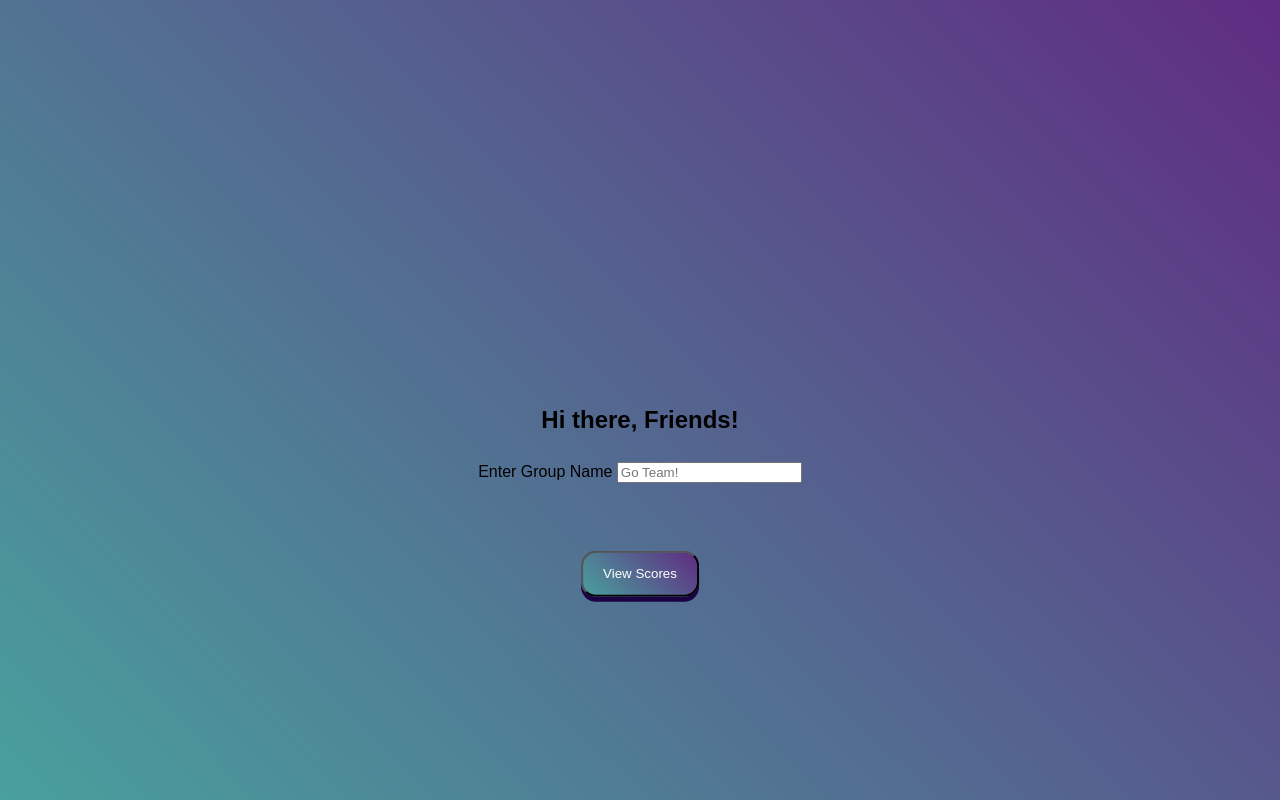
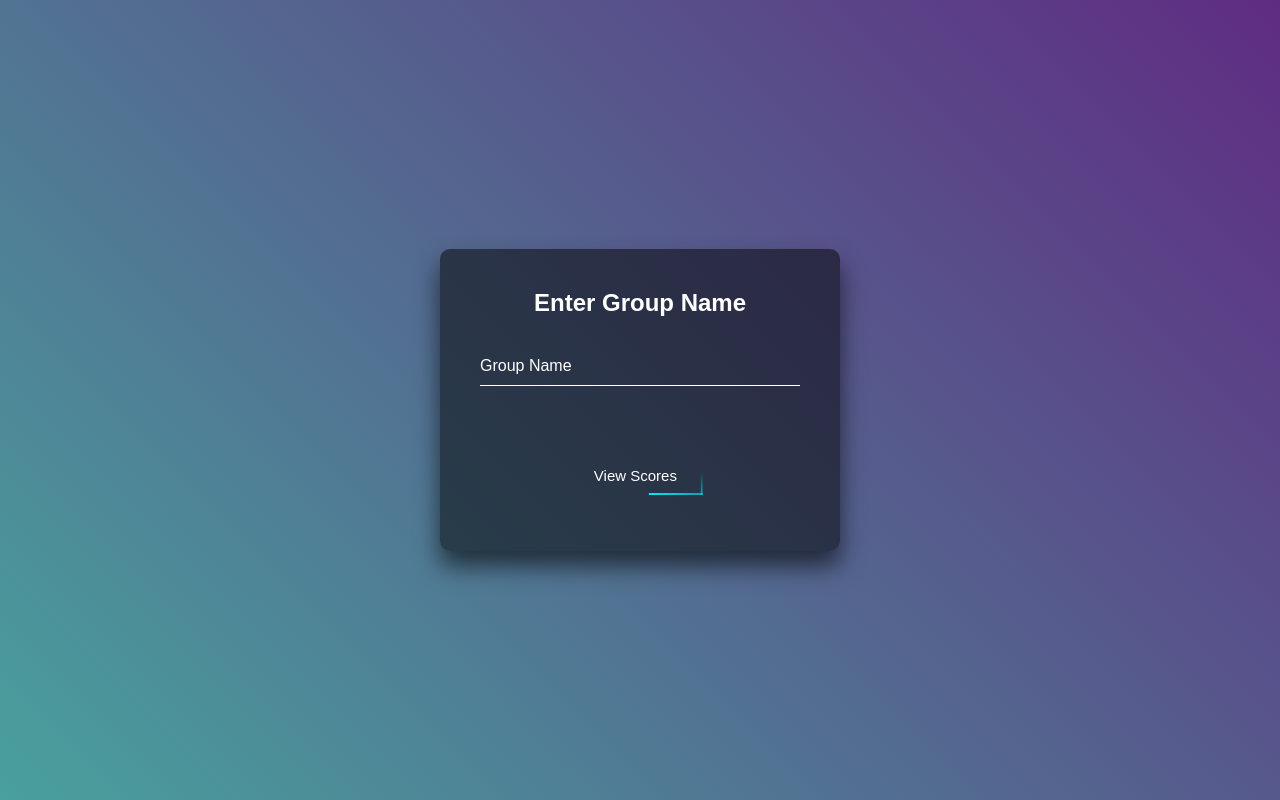
Before and after one commit to harrylb14/FPL-Score-Calculator, a Flask app: page / in a window 1280 px wide. Run offline with Flask 2, Linux system fonts and the light colour scheme; style sheets or scripts are compiled from the project's sources.

Commit message:
front page css

```diff
--- a/app/static/css/style.scss
+++ b/app/static/css/style.scss
@@ -1,3 +1,182 @@
+html {
+  height: 100%;
+}
+body {
+  margin:0;
+  padding:0;
+  font-family: sans-serif;
+  background: linear-gradient(#141e30, #243b55);
+}
+
+.group-form {
+  position: absolute;
+  justify-content: center;
+  align-items: center;
+  top: 50%;
+  left: 50%;
+  width: 400px;
+  padding: 40px;
+  transform: translate(-50%, -50%);
+  background: rgba(0,0,0,.5);
+  box-sizing: border-box;
+  box-shadow: 0 15px 25px rgba(0,0,0,.6);
+  border-radius: 10px;
+}
+
+.group-form h2 {
+  margin: 0 0 30px;
+  padding: 0;
+  color: #fff;
+  text-align: center;
+}
+
+.group-form .user-box {
+  position: relative;
+}
+
+.group-form .user-box input {
+  width: 100%;
+  padding: 10px 0;
+  font-size: 16px;
+  color: #fff;
+  margin-bottom: 30px;
+  border: none;
+  border-bottom: 1px solid #fff;
+  outline: none;
+  background: transparent;
+}
+.group-form .user-box label {
+  position: absolute;
+  top:0;
+  left: 0;
+  padding: 10px 0;
+  font-size: 16px;
+  color: #fff;
+  pointer-events: none;
+  transition: .5s;
+}
+
+.group-form .user-box input:focus ~ label,
+.group-form .user-box input:valid ~ label {
+  top: -20px;
+  left: 0;
+  color: #03e9f4;
+  font-size: 12px;
+}
+
+.group-form form #button {
+  position: relative;
+  display: inline-block;
+  padding: 10px 20px;
+  color: #03e9f4;
+  font-size: 16px;
+  text-decoration: none;
+  text-transform: uppercase;
+  overflow: hidden;
+  transition: .5s;
+  margin-top: 40px;
+  letter-spacing: 4px;
+  background-color: transparent;
+  transform: translate(65%, 0);
+}
+
+.group-form #button:hover {
+  background: #03e9f4;
+  color: #fff;
+  border-radius: 5px;
+  box-shadow: 0 0 5px #03e9f4,
+              0 0 25px #03e9f4,
+              0 0 50px #03e9f4,
+              0 0 100px #03e9f4;
+}
+
+.group-form #button span {
+  position: absolute;
+  display: block;
+}
+
+.group-form #button span:nth-child(1) {
+  top: 0;
+  left: -100%;
+  width: 100%;
+  height: 2px;
+  background: linear-gradient(90deg, transparent, #03e9f4);
+  animation: btn-anim1 1s linear infinite;
+}
+
+@keyframes btn-anim1 {
+  0% {
+    left: -100%;
+  }
+  50%,100% {
+    left: 100%;
+  }
+}
+
+.group-form #button span:nth-child(2) {
+  top: -100%;
+  right: 0;
+  width: 2px;
+  height: 100%;
+  background: linear-gradient(180deg, transparent, #03e9f4);
+  animation: btn-anim2 1s linear infinite;
+  animation-delay: .25s
+}
+@keyframes btn-anim2 {
+  0% {
+    top: -100%;
+  }
+  50%,100% {
+    top: 100%;
+  }
+}
+
+.group-form #button span:nth-child(3) {
+  bottom: 0;
+  right: -100%;
+  width: 100%;
+  height: 2px;
+  background: linear-gradient(270deg, transparent, #03e9f4);
+  animation: btn-anim3 1s linear infinite;
+  animation-delay: .5s
+}
+
+@keyframes btn-anim3 {
+  0% {
+    right: -100%;
+  }
+  50%,100% {
+    right: 100%;
+  }
+}
+
+.group-form #button span:nth-child(4) {
+  bottom: -100%;
+  left: 0;
+  width: 2px;
+  height: 100%;
+  background: linear-gradient(360deg, transparent, #03e9f4);
+  animation: btn-anim4 1s linear infinite;
+  animation-delay: .75s
+}
+
+@keyframes btn-anim4 {
+  0% {
+    bottom: -100%;
+  }
+  50%,100% {
+    bottom: 100%;
+  }
+}
+
+#submit{
+  font-size: 15px;
+  color: #fff;
+  background: transparent;
+  border: none !important;
+}
+
+
 h1.Greeting {
   position: absolute;
   top: 50%;
@@ -5,33 +184,33 @@
   transform: translate(-50%, -50%);
 }
 
-.form-group{
-  position: absolute;
-  top: 58%;
-  left: 50%;
-  transform: translate(-50%, -10%);
-}
-#button {
-    background: linear-gradient(45deg, #49a09d, #5f2c82);
-    box-shadow: 0 5px 0 rgb(27, 2, 68);
-    color: white;
-    padding: 1em 1.5em;
-    position: absolute;
-    text-decoration: none;
-    top: 70%;
-    left: 50%;
-    transform: translate(-50%, -20%);
-    border-radius: 15px;
-}
+// .form-group{
+//   position: absolute;
+//   top: 58%;
+//   left: 50%;
+//   transform: translate(-50%, -10%);
+// }
+// #button {
+//     background: linear-gradient(45deg, #49a09d, #5f2c82);
+//     box-shadow: 0 5px 0 rgb(27, 2, 68);
+//     color: white;
+//     padding: 1em 1.5em;
+//     position: absolute;
+//     text-decoration: none;
+//     top: 70%;
+//     left: 50%;
+//     transform: translate(-50%, -20%);
+//     border-radius: 15px;
+// }
 
-#button:hover {
-    background: linear-gradient(45deg, #295c5a, #3b1b50);
-    cursor: pointer;
-}
+// #button:hover {
+//     background: linear-gradient(45deg, #295c5a, #3b1b50);
+//     cursor: pointer;
+// }
 
-#button:active {
-    box-shadow: none;
- }
+// #button:active {
+//     box-shadow: none;
+//  }
 
 body {
   height: 100%;
--- a/app/templates/index.html
+++ b/app/templates/index.html
@@ -2,16 +2,22 @@
 
 {% block content %}
 
-        <h1 class="Greeting"> Hi there, Friends! </h1>
-
-        <form action="/scores" method="POST">
-
-            <div class="form-group">
-              <label>Enter Group Name</label>
-              <input type="text" class="form-text" id="groupname" name="groupname" placeholder="Go Team!">
-            </div>
-              <button type="submit"  class='button' id='button'>View Scores</button>
-        </form>
+        <div class="group-form">
+            <h2>Enter Group Name</h2>
+            <form action='/scores' method="POST">
+              <div class="user-box">
+                <input type="text" name="" required="">
+                <label>Group Name</label>
+              </div>
+              <div id="button">
+                <span></span>
+                <span></span>
+                <span></span>
+                <span></span>
+                <button id='submit'>View Scores</button>
+              </div>
+            </form>
+          </div>
 
 
 {% endblock %}
```
Also changed, not shown: tests/test_feature_tests.py (+1 -1 lines).
